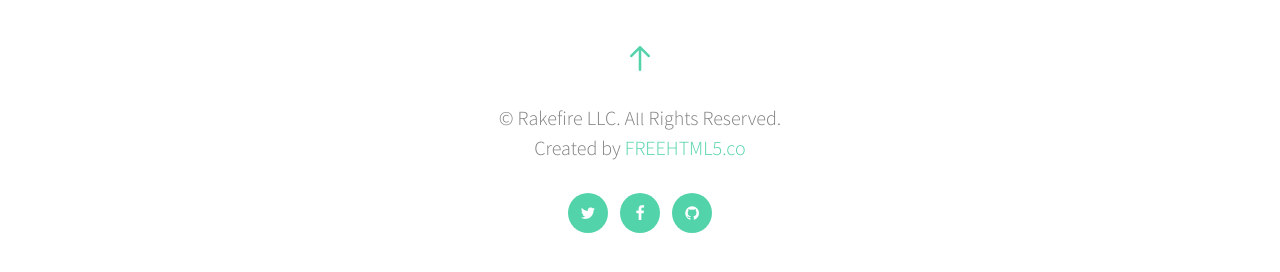
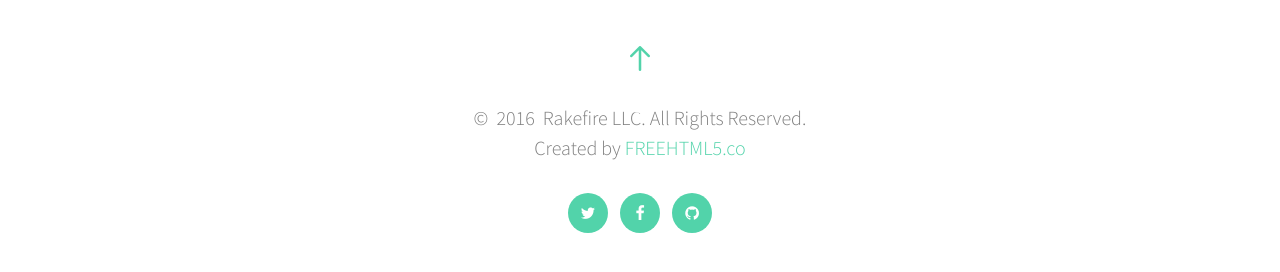
Before and after one commit to Rakefire/rakefire.github.io, a Jekyll site: the page built from index.html, in a window 1280 px wide and 900 px high, scrolled down 6516 px. Shown: the part 609-881 px from the top of the window. Built offline with Jekyll 4.4.1, drawn with Linux system fonts in a browser that asks for light colours; some web fonts are replaced; part of the change alters nothing that is shown.

```diff
--- a/_includes/footer.html
+++ b/_includes/footer.html
@@ -3,7 +3,7 @@
 	<div class="container">
 		<div class="">
 			<div class="col-md-12 text-center">
-				<p>&copy; {{ site.company }}. All Rights Reserved. <br>Created by <a href="http://freehtml5.co/" target="_blank">FREEHTML5.co</a></p>
+				<p>&copy; {% include helpers/current_year.html %} {{ site.company }}. All Rights Reserved. <br>Created by <a href="http://freehtml5.co/" target="_blank">FREEHTML5.co</a></p>
 
 			</div>
 		</div>
--- /dev/null
+++ b/_includes/helpers/current_year.html
@@ -0,0 +1 @@
+&nbsp;<script>var d = new Date(); document.write(d.getFullYear());</script>&nbsp;
```
